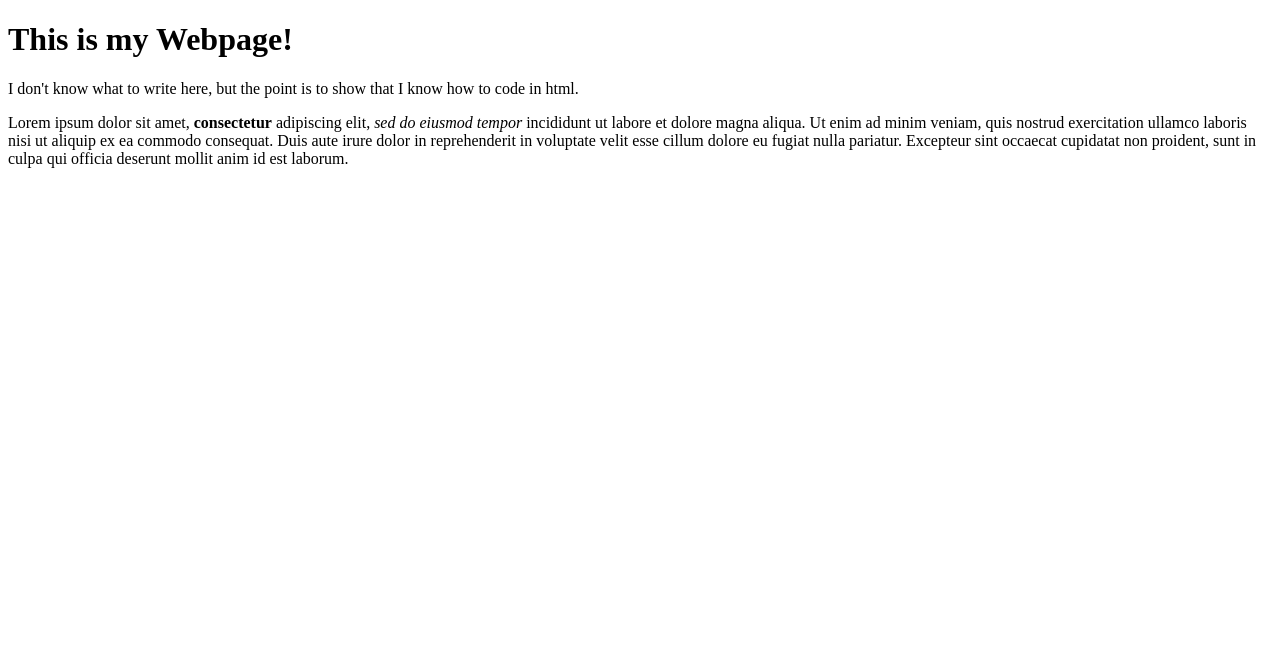
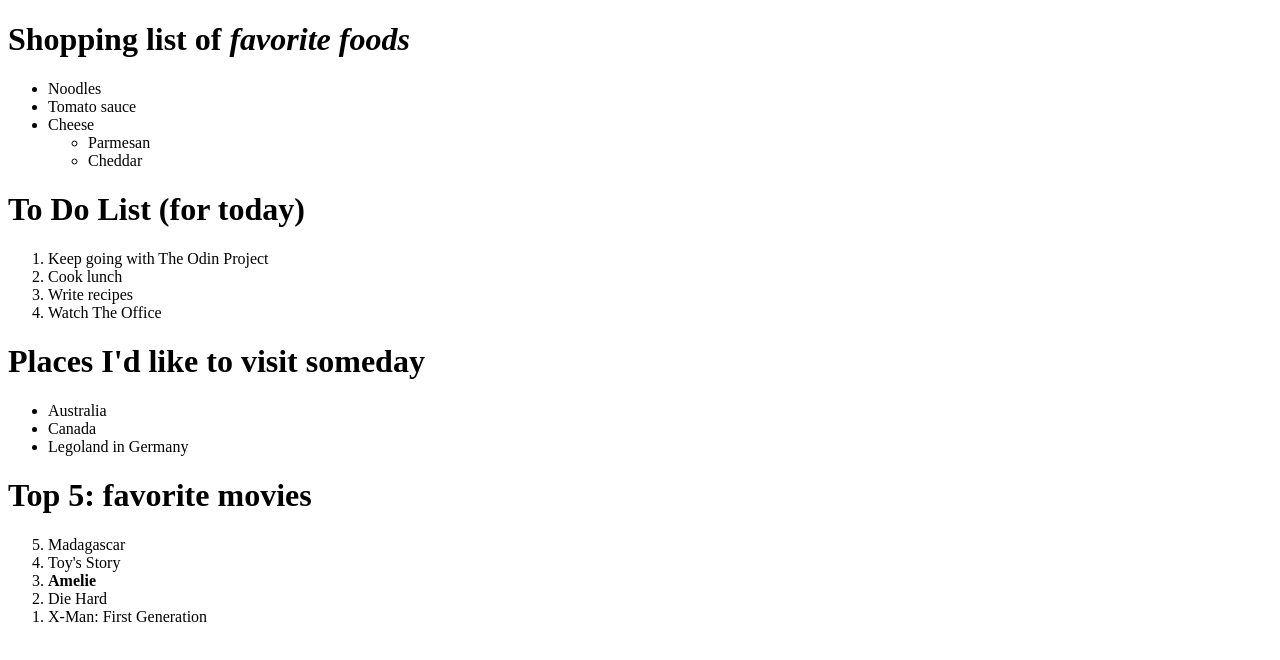
Before and after one commit to valenfalguis/git_test, a plain HTML site: page index.html in a window 1280 px wide. Drawn offline with Linux system fonts and the light colour scheme.

Commit message:
Add index.html index1.html index2.html

```diff
--- a/index.html
+++ b/index.html
@@ -1,17 +1,45 @@
 <!DOCTYPE html>
 <html lang="en">
-
     <head>
-        <meta charset="utf-8">
-        <title>My first Webpage</title>
+        <meta charset="uft utf-8">
+        <title>Lists</title>
     </head>
 
-<!-- This is a comment. No one can read this on my page-->
+    <body>
+        <h1>Shopping list of <em>favorite foods</em></h1>
+        <ul>
+            <li>Noodles</li>
+            <li>Tomato sauce</li>
+            <li>Cheese
+                <ul>
+                    <li>Parmesan</li>
+                    <li>Cheddar</li>
+                </ul>
+            </li>
+        </ul>
 
-    <body>
-        <h1>This is my Webpage!</h1>
-        <p>I don't know what to write here, but the point is to show that I know how to code in html.</p>
-        <p>Lorem ipsum dolor sit amet, <strong>consectetur</strong> adipiscing elit, <em>sed do eiusmod tempor </em>incididunt ut labore et dolore magna aliqua. Ut enim ad minim veniam, quis nostrud exercitation ullamco laboris nisi ut aliquip ex ea commodo consequat. Duis aute irure dolor in reprehenderit in voluptate velit esse cillum dolore eu fugiat nulla pariatur. Excepteur sint occaecat cupidatat non proident, sunt in culpa qui officia deserunt mollit anim id est laborum.</p>
+        <h1>To Do List (for today)</h1>
+        <ol>
+            <li>Keep going with The Odin Project</li>
+            <li>Cook lunch</li>
+            <li>Write recipes</li>
+            <li>Watch The Office</li>
+        </ol>
+
+        <h1>Places I'd like to visit someday</h1>
+        <ul>
+            <li>Australia</li>
+            <li>Canada</li>
+            <li>Legoland in Germany</li>
+        </ul>
+
+        <h1>Top 5: favorite movies</h1>
+        <ol reversed>
+            <li>Madagascar</li>
+            <li>Toy's Story</li>
+            <li><strong>Amelie</strong></li>
+            <li>Die Hard</li>
+            <li>X-Man: First Generation</li>
+        </ol>
     </body>
-
 </html>
```
Also changed, not shown: index1.html (added, +11 -0 lines), index2.html (added, +17 -0 lines).
